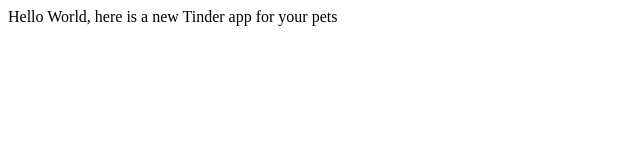
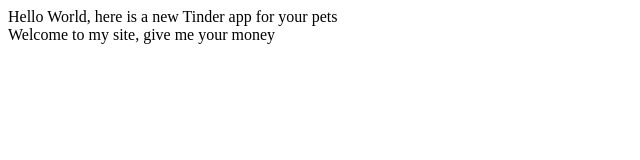
Before and after one commit to alimaqsood19/tinder12, a plain HTML site: page index.html in a window 1280 px wide. Shown: the whole page, without its empty margins (0-640 px from the left). Drawn offline with Linux system fonts and the light colour scheme.

Commit message:
added new code

```diff
--- a/index.html
+++ b/index.html
@@ -12,6 +12,9 @@
   <div>
     Hello World, here is a new Tinder app for your pets
   </div>
+  <div>
+    Welcome to my site, give me your money
+  </div>
 </body>
 
 </html>
```
